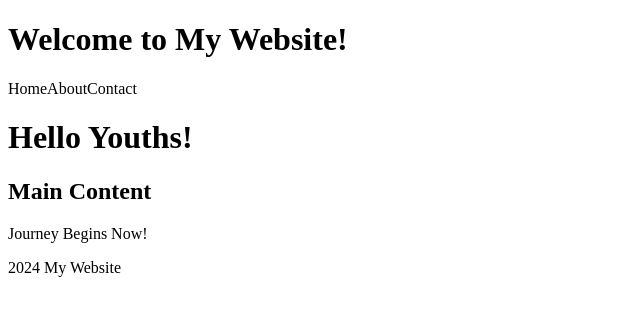
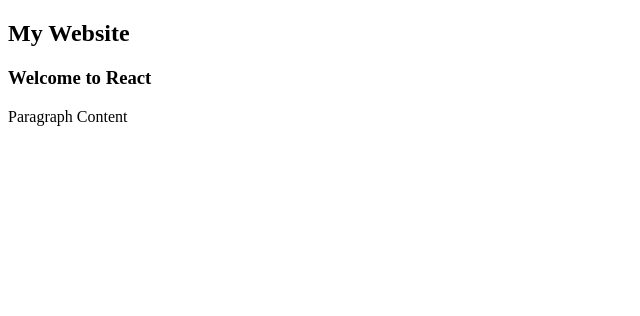
Before and after one commit to Sushey01/50-Hour-React-Challenge, a React (Vite) app: page / in a window 1280 px wide. Shown: the top 316 px of the page, without its empty margins (0-640 px from the left). Built offline with nearby package versions, Linux system fonts and the light colour scheme.

Commit message:
Day1-Completed-Unfinished

```diff
--- a/src/App.jsx
+++ b/src/App.jsx
@@ -5,12 +5,15 @@ import MainContent from "./components/MainContent";
 
 const App = () =>{
   return (
-    <div>
-      <Header/>
-      <Greet />
-      <MainContent/>
-      <Footer />
-    </div>
+    <section id="section">
+      <div>
+        <h1>My Website</h1>
+        <article>
+          <h1>Welcome to React</h1>
+          <p className="text">Paragraph Content </p>
+        </article>
+      </div>
+    </section>
   );
 
 }
```
